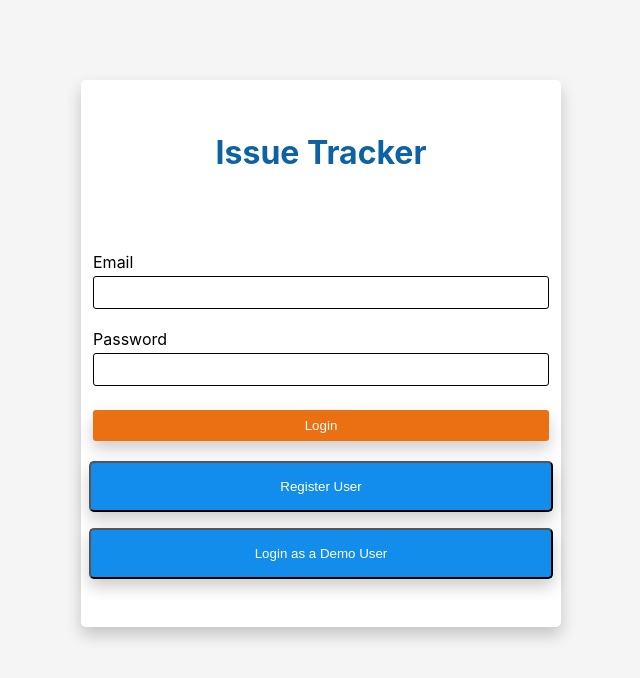
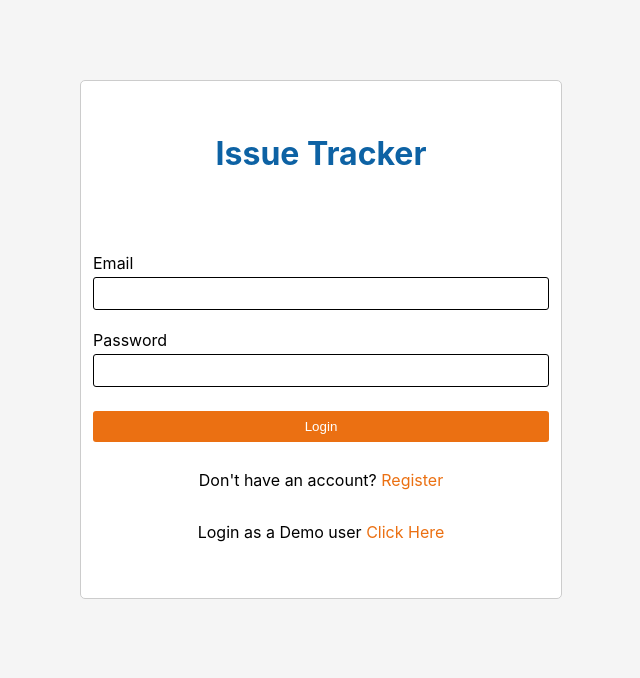
Before and after one commit to minnecoder/issue-tracker-svelte, a SvelteKit app: page /login in a window 1280 px wide. Shown: the top 678 px of the page, without its empty margins (319-959 px from the left). Built offline with nearby package versions, Linux system fonts and the light colour scheme; no server answers.

Commit message:
Changed some things to make things look better

```diff
--- a/src/routes/login/+page.svelte
+++ b/src/routes/login/+page.svelte
@@ -1,4 +1,6 @@
 <script lang="ts">
+	import { goto } from '$app/navigation';
+
 	let email = '';
 	let password = '';
 	let error = '';
@@ -7,7 +9,7 @@
 		sessionStorage.setItem('firstName', 'Demo');
 		sessionStorage.setItem('lastName', 'User');
 		sessionStorage.setItem('demo', 'true');
-		history.push('/tickets');
+		goto('/tickets');
 	}
 </script>
 
@@ -26,21 +28,16 @@
 
 		<input type="submit" value="Login" />
 		<div class="loginLinks">
-			<button
-				onclick={() => {
-					history.push('/register');
-				}}
-			>
-				Register User
-			</button>
-			<button onclick={() => demoLogin()}> Login as a Demo User </button>
+			<p>Don't have an account? <a href="/register">Register</a></p>
+			<p>
+				Login as a Demo user <a href="/demo">Click Here</a>
+			</p>
 		</div>
 	</form>
 </div>
 
 <style>
-	.wrapper {
-		background: #128deb;
+	.loginWrapper {
 		height: 100vh;
 		width: 100%;
 	}
@@ -57,8 +54,8 @@
 		background: white;
 		width: 30rem;
 		padding: 2rem 0;
-		box-shadow: 0px 8px 16px 0px rgba(0, 0, 0, 0.2);
 		border-radius: 5px;
+		border: 1px solid #ccc;
 	}
 	.loginForm h1 {
 		text-align: center;
@@ -89,19 +86,13 @@
 		color: white;
 		border-radius: 3px;
 		border: none;
-		box-shadow: 0px 8px 16px 0px rgba(0, 0, 0, 0.2);
 	}
-	.loginLinks {
-		display: flex;
-		flex-direction: column;
+	.loginLinks p {
 		padding: 0.5rem 0;
+		text-align: center;
 	}
-	.loginLinks button {
-		background: #128deb;
-		margin: 0.5rem;
-		padding: 1rem;
-		color: white;
-		border-radius: 5px;
-		box-shadow: 0px 8px 16px 0px rgba(0, 0, 0, 0.2);
+	.loginLinks a {
+		color: #eb7012;
+		text-decoration: none;
 	}
 </style>
--- a/src/routes/register/+page.svelte
+++ b/src/routes/register/+page.svelte
@@ -8,7 +8,7 @@
 
 <div class="wrapper">
 	<form class="loginForm" method="POST" action="/register">
-		<h1>Delivery Notes</h1>
+		<h1>Register</h1>
 		<h4>{error}</h4>
 		<div class="inputGroup">
 			<label for="firstName">First Name</label>
@@ -28,17 +28,19 @@
 		</div>
 
 		<input type="submit" value="Register User" />
+
+		<p>Already have an account? <a href="/login">Login</a></p>
 	</form>
 </div>
 
 <style>
 	.wrapper {
-		background: #128deb;
 		height: 100vh;
 		width: 100%;
 	}
 
 	.loginForm {
+		border: solid 1px #ccc;
 		position: absolute;
 		top: 10%;
 		margin-left: auto;
@@ -81,6 +83,12 @@
 		color: white;
 		border-radius: 3px;
 		border: none;
-		box-shadow: 0px 8px 16px 0px rgba(0, 0, 0, 0.2);
+	}
+	.loginForm p {
+		text-align: center;
+	}
+	.loginForm a {
+		color: #eb7012;
+		text-decoration: none;
 	}
 </style>
--- a/src/routes/ticketslist/+page.svelte
+++ b/src/routes/ticketslist/+page.svelte
@@ -57,6 +57,8 @@
 		background: white;
 		grid-area: ticketarea;
 		overflow-y: scroll;
+		border: solid 1px #ccc;
+		border-radius: 5px;
 	}
 
 	/* @media only screen and (max-width: 800px) {
```
Also changed, not shown: src/routes/createproject/+page.svelte (+4 -8 lines), src/routes/createticket/+page.svelte (+6 -4 lines).
